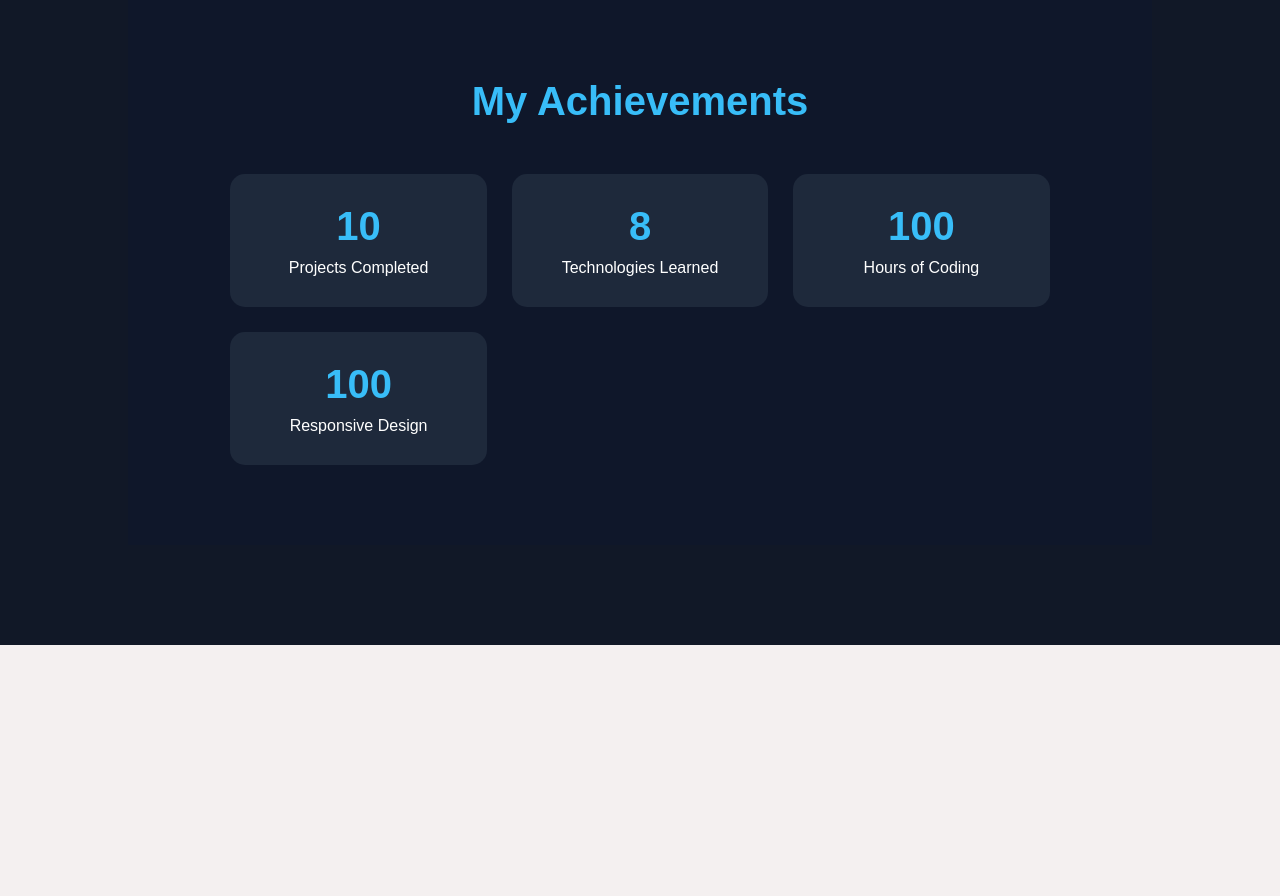
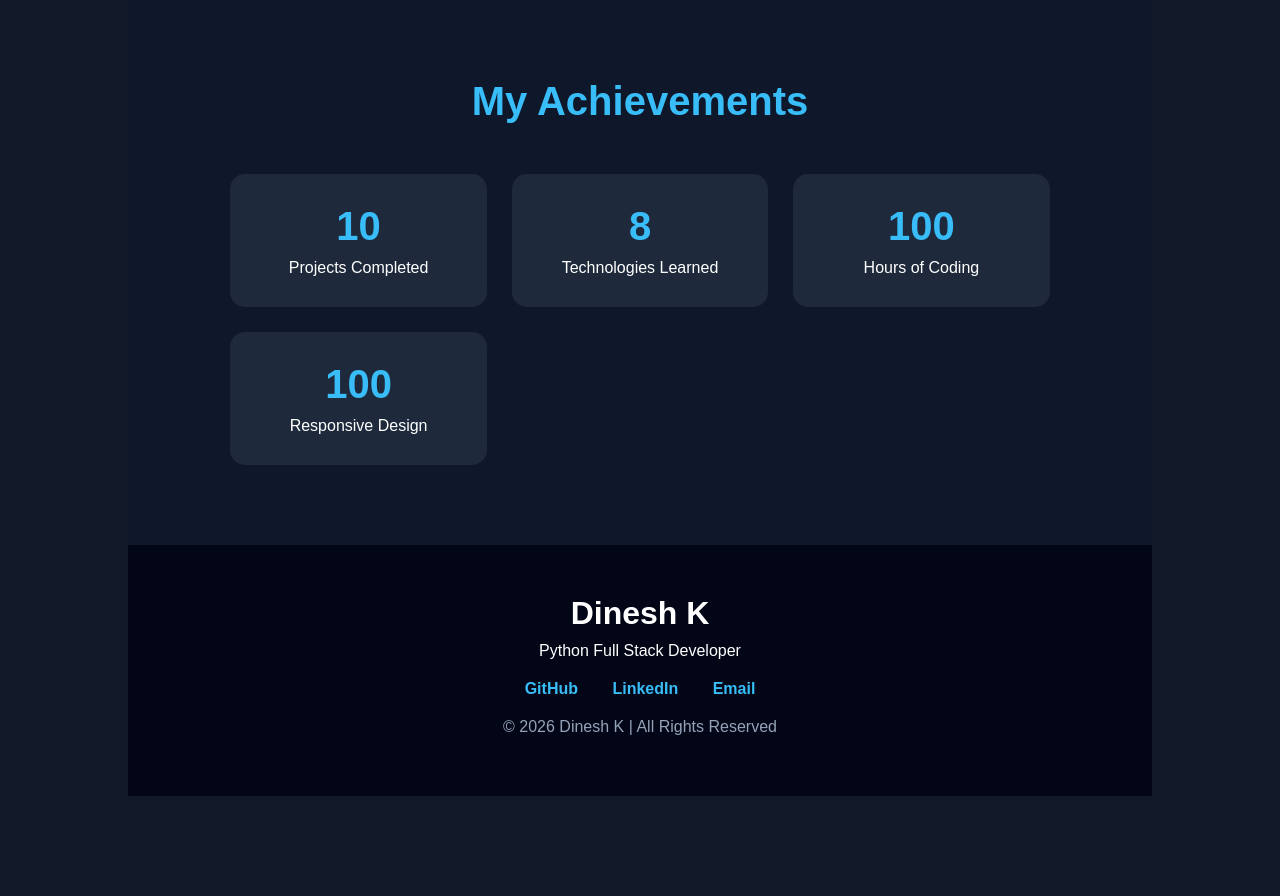
Before and after one commit to dineshmail/dinesh.dev, a Django app: page / in a window 1280 px wide. Shown: the part 2665-3561 px from the top of the page. Before the commit the page ends 3310 px from the top, so only its background shows below. Run offline with Django 5.2, Linux system fonts and the light colour scheme; data that the repository does not hold is empty.

Commit message:
add footer with social media links

```diff
--- a/static/css/style.css
+++ b/static/css/style.css
@@ -290,3 +290,55 @@ body{
     color:white;
     margin-top:10px;
 }
+.footer{
+    background:#020617;
+    color:white;
+    padding:50px 20px;
+    text-align:center;
+}
+
+.footer h3{
+    font-size:32px;
+    margin-bottom:10px;
+}
+
+.footer p{
+    margin:10px 0;
+}
+
+.social-links{
+    margin:20px 0;
+}
+
+.social-links a{
+    color:#38bdf8;
+    text-decoration:none;
+    margin:0 15px;
+    font-weight:600;
+}
+
+.social-links a:hover{
+    color:white;
+}
+
+.copyright{
+    color:#94a3b8;
+    margin-top:20px;
+}
+
+.back-to-top{
+    position:fixed;
+    right:20px;
+    bottom:20px;
+    width:50px;
+    height:50px;
+    background:#38bdf8;
+    color:white;
+    text-decoration:none;
+    border-radius:50%;
+    display:flex;
+    align-items:center;
+    justify-content:center;
+    font-size:24px;
+    font-weight:bold;
+}
--- a/templates/home/index.html
+++ b/templates/home/index.html
@@ -122,4 +122,37 @@
 
     </div>
 </section>
+<footer class="footer">
+
+    <div class="footer-content">
+
+        <h3>Dinesh K</h3>
+
+        <p>Python Full Stack Developer</p>
+
+        <div class="social-links">
+
+            <a href="https://github.com/dineshmail" target="_blank">
+                GitHub
+            </a>
+
+            <a href="#" target="_blank">
+                LinkedIn
+            </a>
+
+            <a href="mailto:dineshdinesh12zxas@gmail.com">
+                Email
+            </a>
+
+        </div>
+
+        <p class="copyright">
+            © 2026 Dinesh K | All Rights Reserved
+        </p>
+
+    </div>
+
+</footer>
+
+<a href="#" class="back-to-top">↑</a>
 {% endblock %}
```
